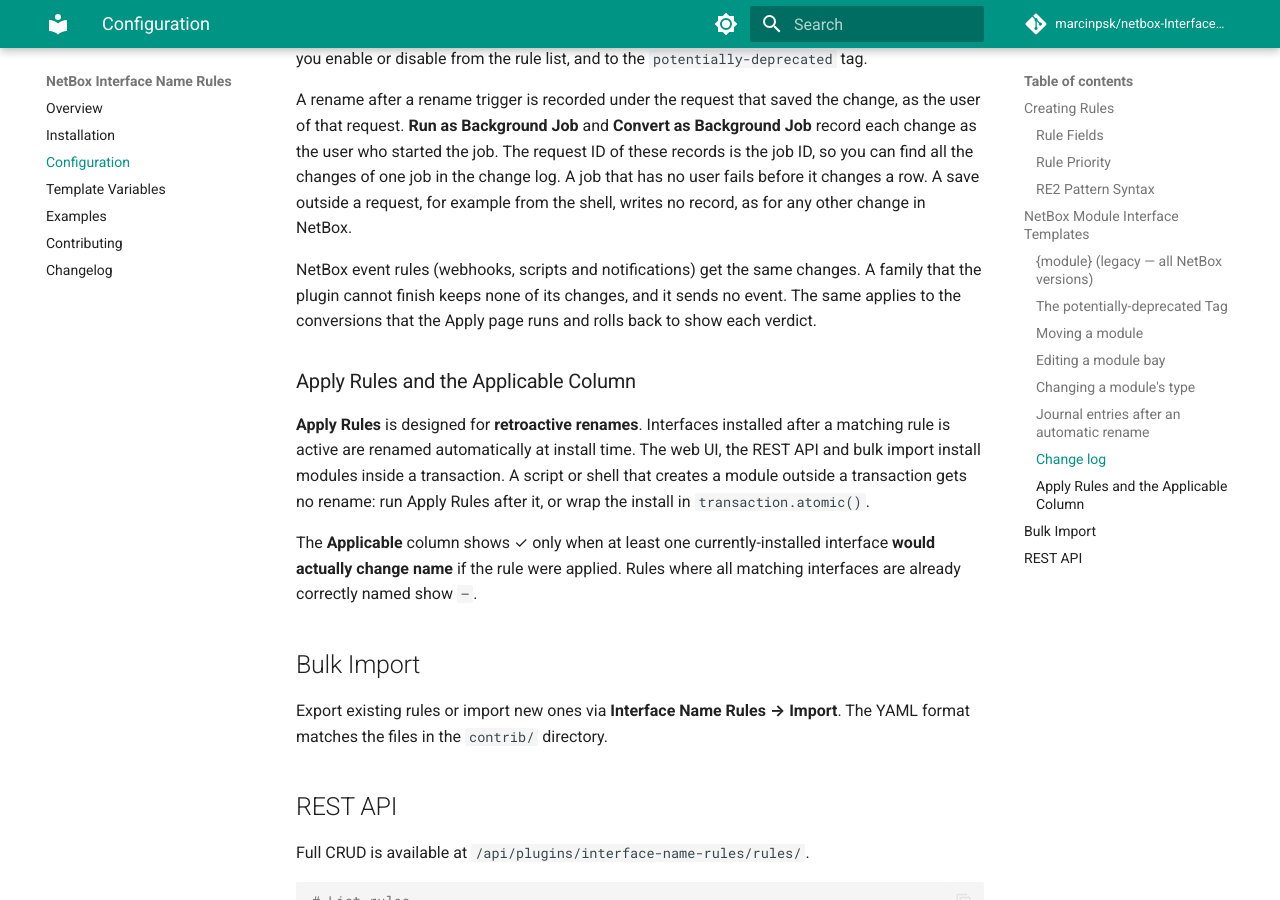
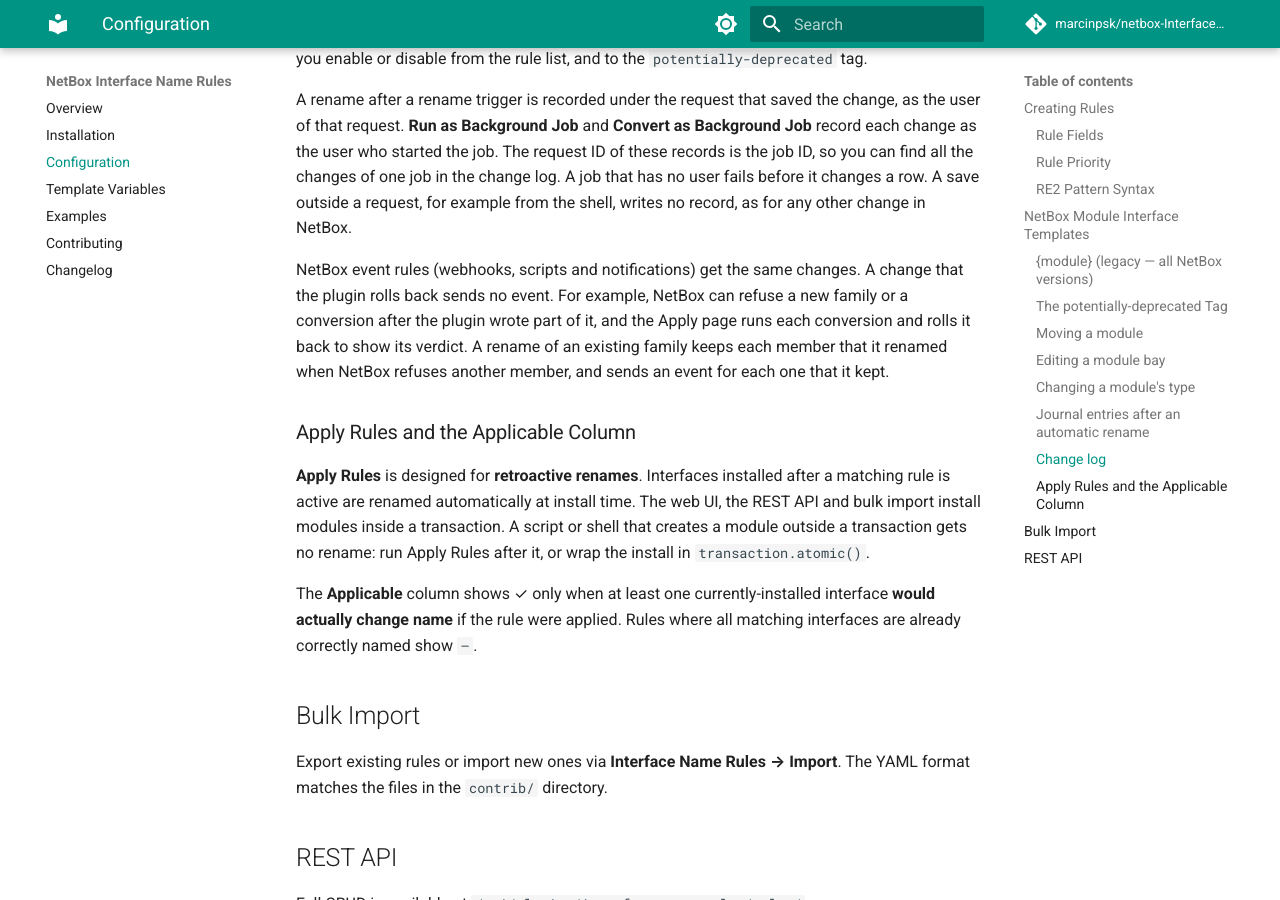
Before and after one commit to marcinpsk/netbox-InterfaceNameRules-plugin, an MkDocs documentation site: the page built from docs/configuration.md, in a window 1280 px wide and 900 px high, scrolled down 6761 px. Built offline with MkDocs 1.6.1 and Material for MkDocs 9.7.7, drawn with Linux system fonts in a browser that asks for light colours; comment, search, counter and statistics services are not loaded.

Commit message:
docs(change-log): scope the no-event sentence to changes the plugin rolls back
A rename of an installed family keeps the members it renamed when NetBox
refuses another member, so "a family that the plugin cannot finish keeps
none of its changes" was false for it. The section now says that a
change the plugin rolls back sends no event, names the cases that roll
back, and says that a family rename sends an event for each member it
kept.

Refs #142

```diff
--- a/docs/configuration.md
+++ b/docs/configuration.md
@@ -275,9 +275,11 @@
 other change in NetBox.
 
 NetBox event rules (webhooks, scripts and notifications) get the same changes.
-A family that the plugin cannot finish keeps none of its changes, and it sends
-no event. The same applies to the conversions that the Apply page runs and
-rolls back to show each verdict.
+A change that the plugin rolls back sends no event. For example, NetBox can
+refuse a new family or a conversion after the plugin wrote part of it, and the
+Apply page runs each conversion and rolls it back to show its verdict. A
+rename of an existing family keeps each member that it renamed when NetBox
+refuses another member, and sends an event for each one that it kept.
 
 ### Apply Rules and the Applicable Column
 
```
